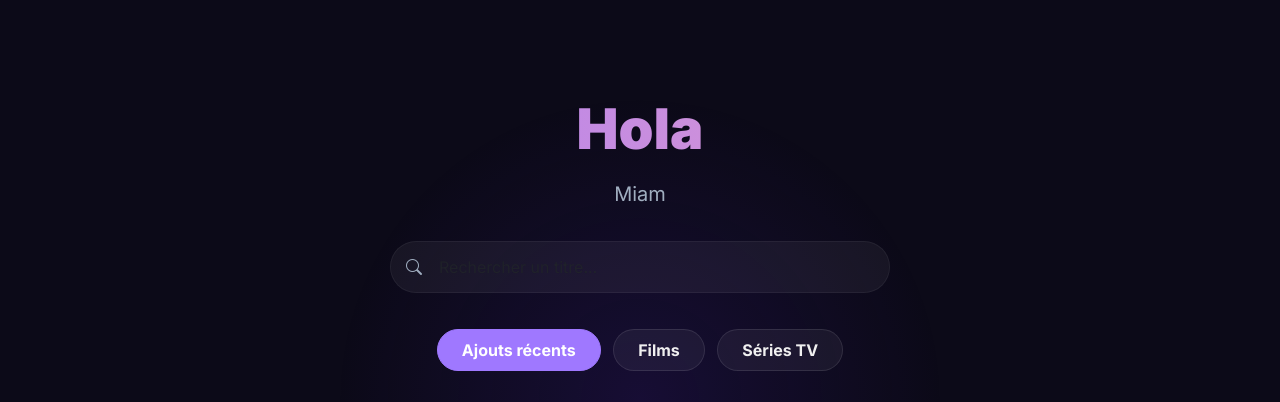
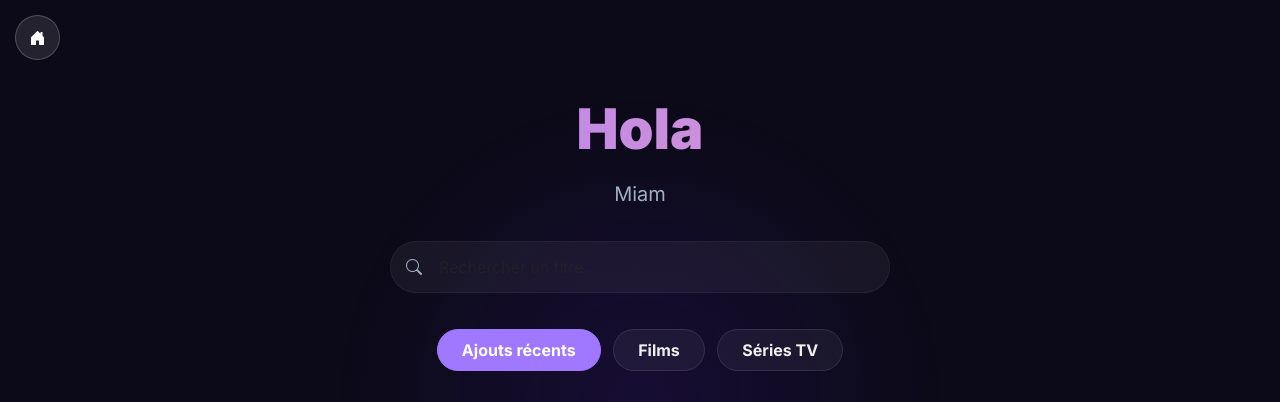
Before and after one commit to Brencmoi/film, a plain HTML site: page recette.html in a window 1280 px wide. Shown: the top 402 px of the page. Drawn offline with nearby package versions, Linux system fonts and the light colour scheme.

Commit message:
Update recette.html

```diff
--- a/recette.html
+++ b/recette.html
@@ -34,6 +34,30 @@
             font-family: 'Inter', sans-serif;
             overflow-x: hidden;
             position: relative;
+        }
+
+        /* NOUVEAU : Style pour le bouton de retour discret */
+        .back-button {
+            position: fixed;
+            top: 15px;
+            left: 15px;
+            z-index: 1000;
+            border-radius: 50%;
+            width: 45px;
+            height: 45px;
+            display: flex;
+            align-items: center;
+            justify-content: center;
+            background-color: rgba(255, 255, 255, 0.1);
+            border: 1px solid rgba(255, 255, 255, 0.2);
+            color: white;
+            transition: all 0.3s ease;
+            text-decoration: none;
+        }
+
+        .back-button:hover {
+            background-color: var(--primary-accent);
+            color: var(--background-color);
         }
 
         /* Effet de lumière qui suit le curseur */
@@ -208,6 +232,11 @@
 </head>
 <body>
 
+    <!-- NOUVEAU : Bouton discret pour aller sur index.html -->
+    <a href="index.html" class="back-button" title="Retour à l'accueil">
+        <i class="bi bi-house-door-fill"></i>
+    </a>
+
     <div class="spotlight"></div>
 
     <div class="main-container container py-5">
```
